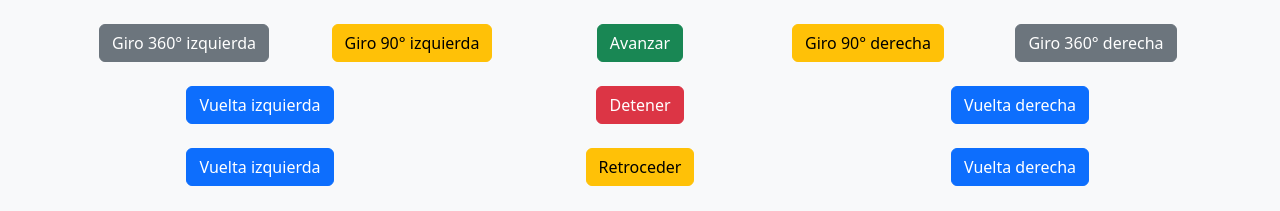
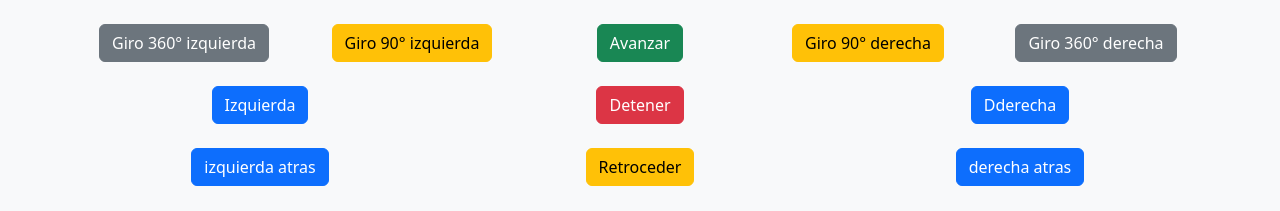
Before and after one commit to baca77b/iot_web, a plain HTML site: page index.html in a window 1280 px wide. Shown: the part 66-277 px from the top of the page. Drawn offline with nearby package versions, Linux system fonts and the light colour scheme; no server answers.

Commit message:
Update index.html

```diff
--- a/index.html
+++ b/index.html
@@ -31,25 +31,25 @@
 
     <div class="row mb-3">
       <div class="col">
-        <button class="btn btn-primary m-1" onclick="sendCommand(5)">Vuelta izquierda</button>
+        <button class="btn btn-primary m-1" onclick="sendCommand(5)">Izquierda</button>
       </div>
       <div class="col">
         <button class="btn btn-danger m-1" onclick="sendCommand(3)">Detener</button>
       </div>
       <div class="col">
-        <button class="btn btn-primary m-1" onclick="sendCommand(4)">Vuelta derecha</button>
+        <button class="btn btn-primary m-1" onclick="sendCommand(4)">Dderecha</button>
       </div>
     </div>
 
     <div class="row mb-4">
       <div class="col">
-        <button class="btn btn-primary m-1" onclick="sendCommand(7)">Vuelta izquierda</button>
+        <button class="btn btn-primary m-1" onclick="sendCommand(7)">izquierda atras</button>
       </div>
       <div class="col">
         <button class="btn btn-warning m-1" onclick="sendCommand(2)">Retroceder</button>
       </div>
       <div class="col">
-        <button class="btn btn-primary m-1" onclick="sendCommand(6)">Vuelta derecha</button>
+        <button class="btn btn-primary m-1" onclick="sendCommand(6)">derecha atras</button>
       </div>
     </div>
 
```
